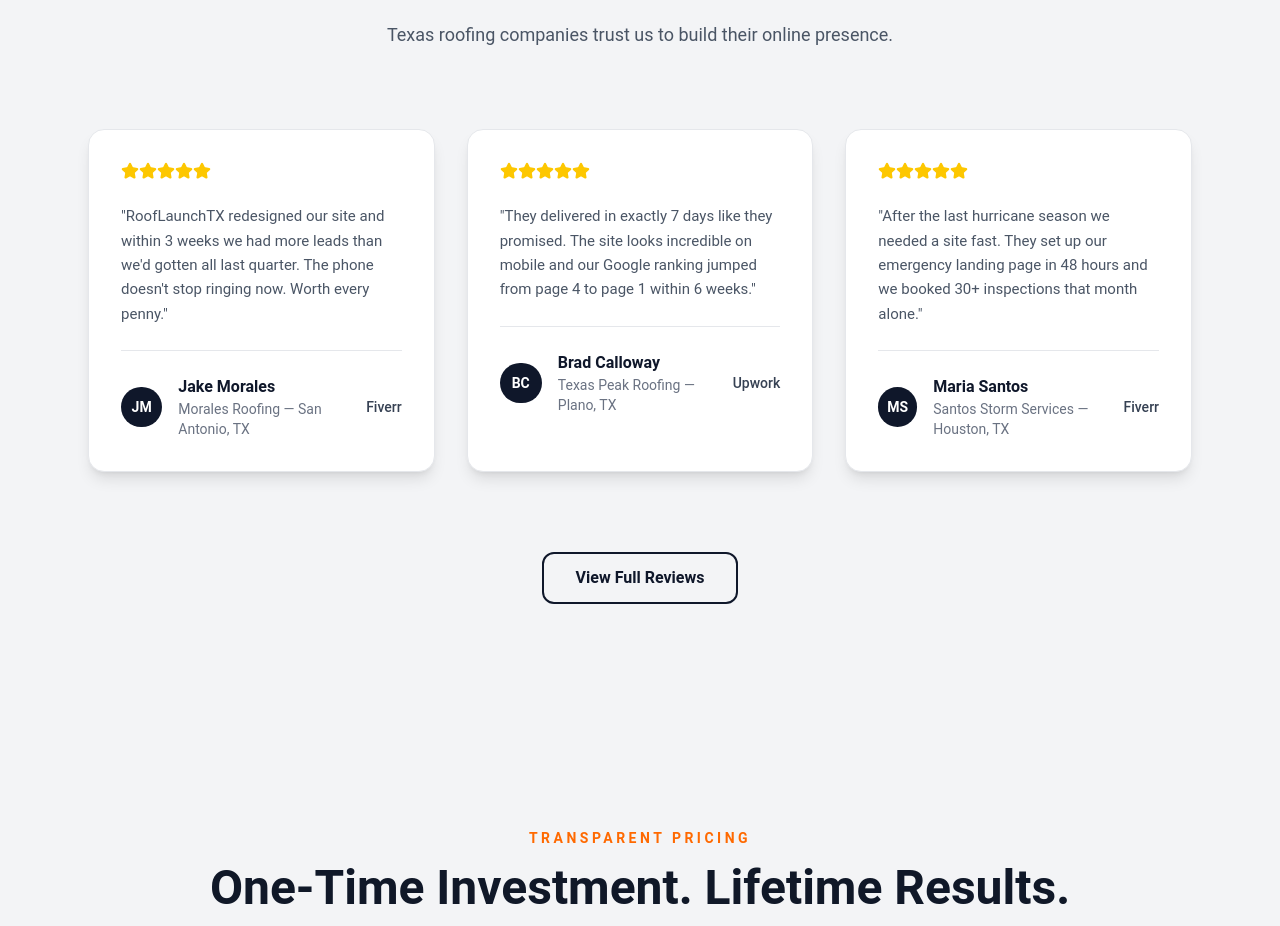
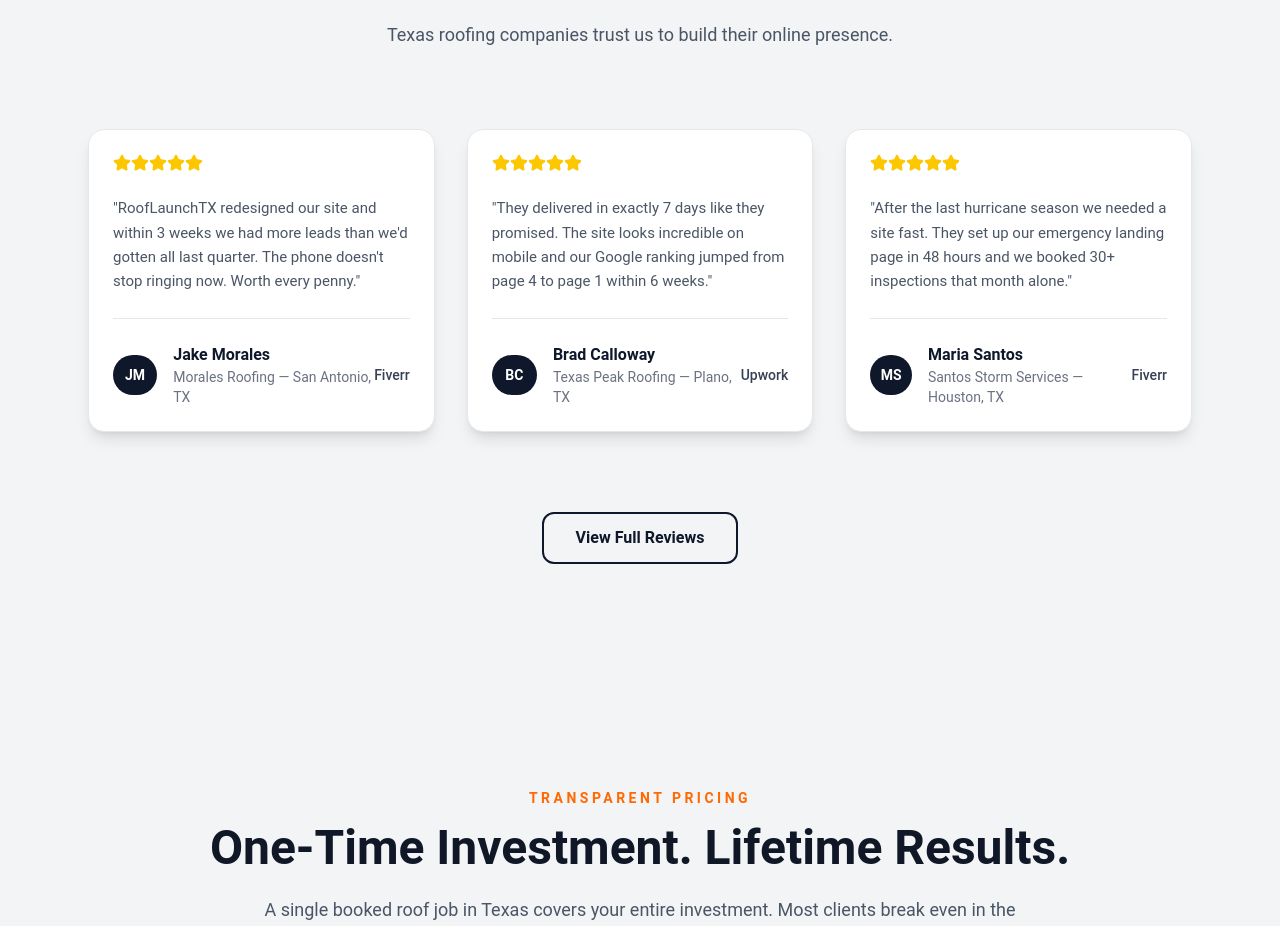
Before and after one commit to habibapanna/landing-page-project, a React (Vite) app: page / in a window 1280 px wide. Shown: the part 4500-5426 px from the top of the page. Built offline with nearby package versions, Linux system fonts and the light colour scheme.

Commit message:
maked cards size same

```diff
--- a/src/components/TrustedBy.jsx
+++ b/src/components/TrustedBy.jsx
@@ -78,11 +78,11 @@ const TrustedBy = () => {
         </p>
 
 {/* Testimonials */}
-        <div className="mt-20 grid md:grid-cols-3 gap-8 text-left">
+<div className="mt-20 grid md:grid-cols-3 gap-8 text-left items-stretch">
   {testimonials.map((item, index) => (
     <div
       key={index}
-              className="bg-white p-8 rounded-2xl shadow-lg border border-gray-200"
+      className="bg-white p-6 rounded-2xl shadow-lg border border-gray-200 flex flex-col h-full"
     >
       {/* Stars */}
       <div className="flex text-yellow-400 mb-6">
@@ -96,7 +96,8 @@ const TrustedBy = () => {
         "{item.quote}"
       </p>
 
-              {/* Divider */}
+      {/* This pushes bottom content to same position */}
+      <div className="mt-auto">
         <div className="border-t border-gray-200 my-6"></div>
 
         {/* Bottom Row */}
@@ -122,6 +123,7 @@ const TrustedBy = () => {
 
         </div>
       </div>
+    </div>
   ))}
 </div>
 
```
Lines whose indentation alone changed are shown as unchanged.
